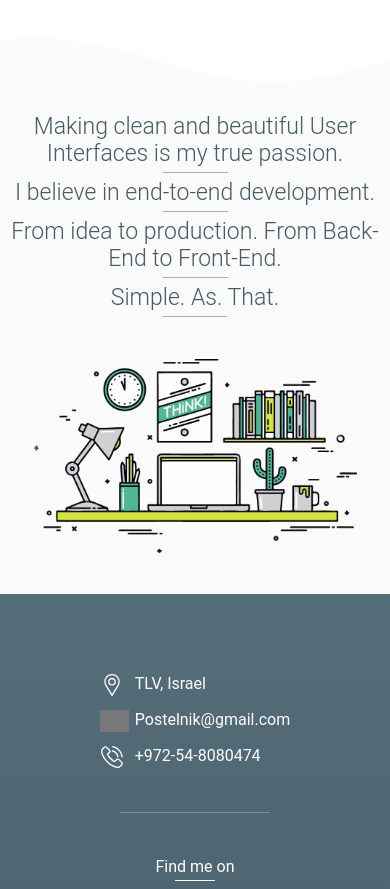
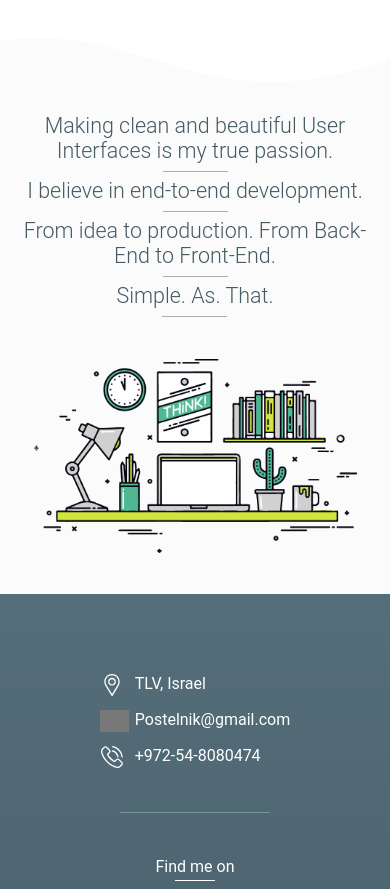
Before and after one commit to ido-postelnik/ido-postelnik-website, a Vue app: page / in a window 390 px wide. Shown: the part 1686-2575 px from the top of the page. Built offline with nearby package versions, Linux system fonts and the light colour scheme; no server answers; grey boxes are pictures that could not be loaded.

Commit message:
[fix] Mobile highlight-sentence text

```diff
--- a/src/views/Home.vue
+++ b/src/views/Home.vue
@@ -624,7 +624,7 @@ $main-container-height-lg: calc(#{$avatar-size} + #{$hero-title} + #{$work-flow-
 
     .highlight-sentence-container{
       flex: 1;
-      font-size: calc(1.0rem + 1.8vw);
+      font-size: calc(1.0rem + 1.4vw);
       font-weight: 300;
       letter-spacing: 0px;
       margin-top: 25px;
@@ -638,7 +638,7 @@ $main-container-height-lg: calc(#{$avatar-size} + #{$hero-title} + #{$work-flow-
         width: 65px;
         height: 1px;
         background-color: #adadad;
-        margin: 5px auto 1px;
+        margin: 8px auto 1px;
       }
 
       @include md {
```
